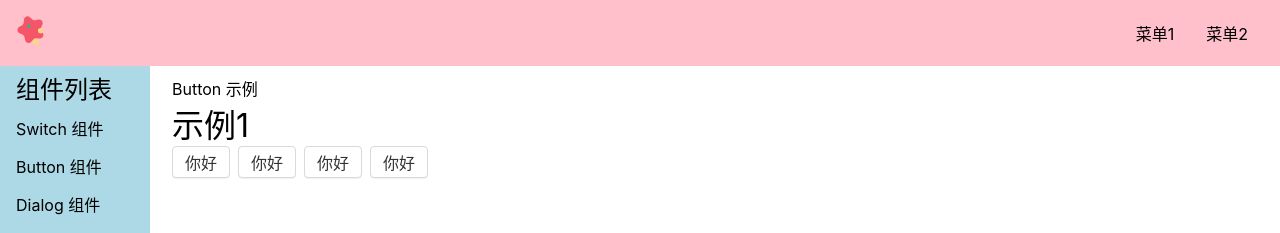
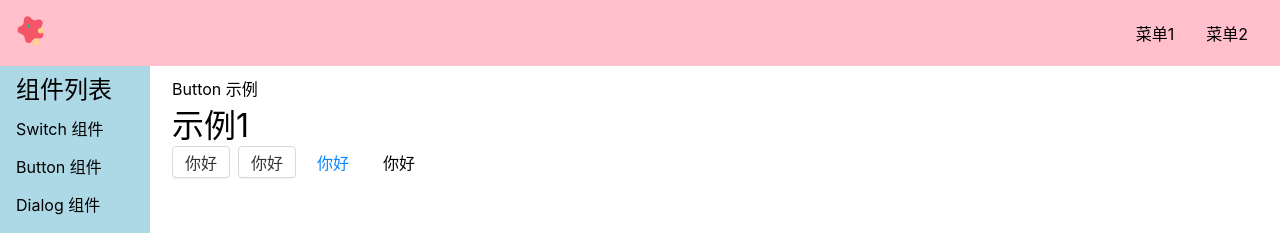
Before and after one commit to EvelynWXY/jelly-ui, a Vue app: page /#/doc/button in a window 1280 px wide. Shown: the top 233 px of the page. Built offline with nearby package versions, Linux system fonts and the light colour scheme.

Commit message:
支持 theme 属性

```diff
--- a/src/libs/Button.vue
+++ b/src/libs/Button.vue
@@ -56,5 +56,27 @@ $radius: 4px;
     &::-moz-focus-inner {
         border: 0;
     }
+
+    &.xingzi-theme-link {
+        border-color: transparent;
+        box-shadow: none;
+        color: $blue;
+
+        &:hover,
+        &:focus {
+            color: lighten($color: $blue, $amount: 10%);
+        }
+    }
+
+    &.xingzi-theme-text {
+        border-color: transparent;
+        box-shadow: none;
+        color: inherit;
+
+        &:hover,
+        &:focus {
+            background: darken($color: white, $amount: 5%);
+        }
+    }
 }
 </style>
```
